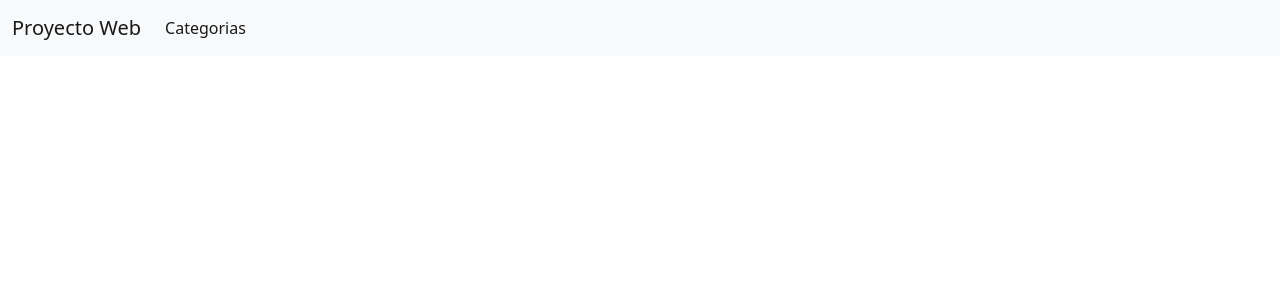
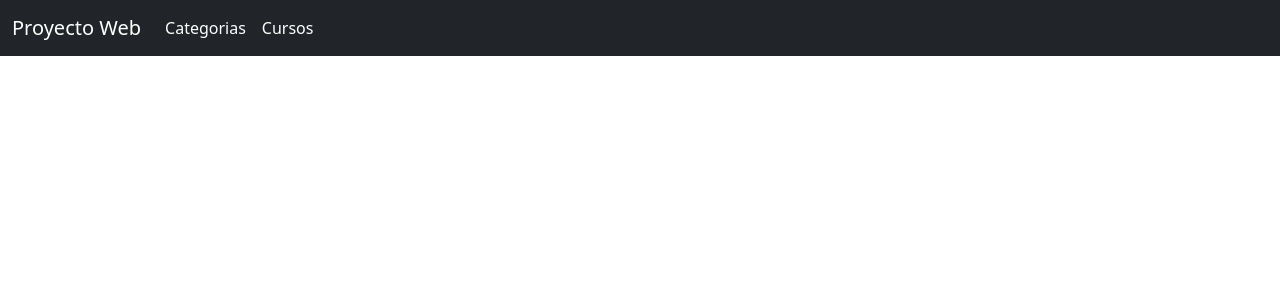
Before and after one commit to eMartin94/ProyCursosAngular, an Angular app: page / in a window 1280 px wide. Shown: the top 300 px of the page. Built offline with nearby package versions, Linux system fonts and the light colour scheme.

Commit message:
listando categorias

```diff
--- a/src/app/app.component.html
+++ b/src/app/app.component.html
@@ -1,6 +1,6 @@
 
 
-<nav class="navbar navbar-expand-lg navbar-light bg-light">
+<nav class="navbar navbar-expand-lg navbar-dark bg-dark">
   <div class="container-fluid">
     <a class="navbar-brand" href="#">Proyecto Web</a>
     <button class="navbar-toggler" type="button" data-bs-toggle="collapse" data-bs-target="#navbarNav" aria-controls="navbarNav" aria-expanded="false" aria-label="Toggle navigation">
@@ -11,6 +11,9 @@
         <li class="nav-item">
           <a routerLink="categorias" class="nav-link active" aria-current="page" >Categorias</a>
         </li>
+        <li class="nav-item">
+          <a routerLink="cursos" class="nav-link active" aria-current="page" >Cursos</a>
+        </li>
       </ul>
     </div>
   </div>
--- a/src/app/categoria-list/categoria-list.component.html
+++ b/src/app/categoria-list/categoria-list.component.html
@@ -1,12 +1,18 @@
+<div class="container">
     <h1>Listado de Categorias</h1>
-<table class="table table-bordered">
+    <table class="table table-bordered table-hover">
+        <thead>
             <tr>
                 <th>ID</th>
                 <th>Nombre Categoria</th>
             </tr>
+        </thead>
         <!--ng es como un foreach-->
+        <tbody>
             <tr *ngFor="let cat of categoria | async">
                 <td>{{cat.idCategoria}}</td>
                 <td>{{cat.nomCategoria}}</td>
             </tr>
+        </tbody>
     </table>
+</div>
```
Also changed, not shown: 1 other file (tests, documents, lock files or other folders). Lines whose indentation alone changed are shown as unchanged.
